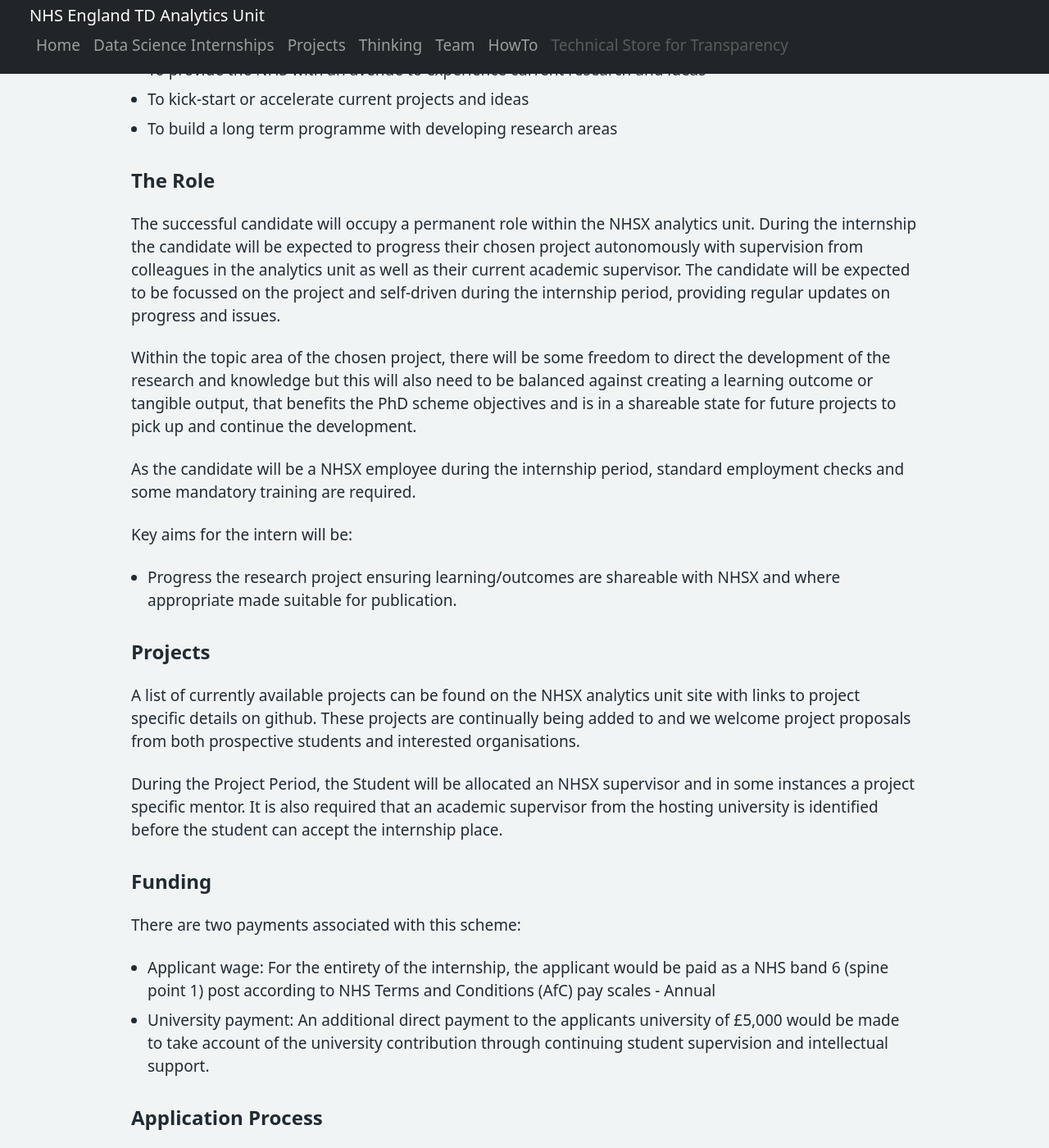
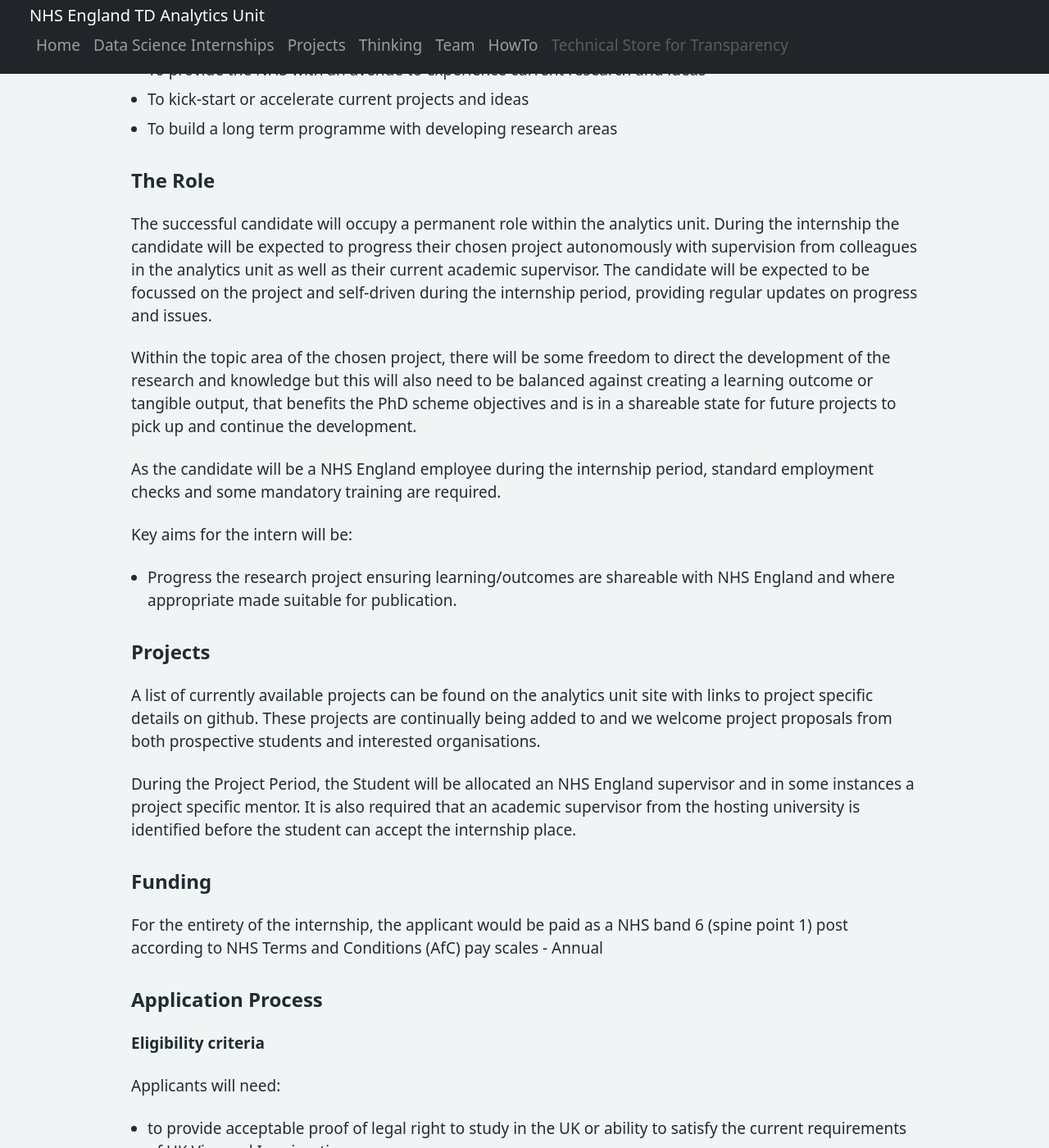
Before and after one commit to nhsx/AnalyticsUnit, a Jekyll site: the page built from content/phdinterns.md, in a window 1280 px wide and 1400 px high, scrolled down 1186 px. Shown: the whole window at 82% size. Built offline with Jekyll 4.4.1, drawn with Linux system fonts in a browser that asks for light colours; some of the changed text lies outside the part shown.

Commit message:
Slight changes to PhD Text

```diff
--- a/content/phdinterns.md
+++ b/content/phdinterns.md
@@ -15,11 +15,11 @@ This scheme aims to connect NHS real data and issues with academic thought and r
 
 We are looking for PhD students working in a quantitative discipline but with an interest in applying their knowledge and gaining experience of creating solutions for the NHS.  Both student and university will be funded during the duration of the internship covering between three and six months.
 
-Our aim is to continually build on previous learning whilst having an avenue for including the latest research and approaches.  Where possible we will work in an open and transparent way ensuring that learning is shared and insights made available for others to reproduce.  At the end of the project the applicant will submit a final report suitable for publication in open literature, and presentations to NHSX on their results including their experience of the project.  The nature of the output will depend on the specific project.
+Our aim is to continually build on previous learning whilst having an avenue for including the latest research and approaches.  Where possible we will work in an open and transparent way ensuring that learning is shared and insights made available for others to reproduce.  At the end of the project the applicant will submit a final report suitable for publication in open literature, and presentations to NHS England on their results including their experience of the project.  The nature of the output will depend on the specific project.
 
 Key priorities of the internship will be:
 - Safe and appropriate use of NHS data
-- To producing a balanced outcome for both the student and NHSX, with useable outputs
+- To producing a balanced outcome for both the student and NHS England, with useable outputs
 - To provide the student(s) with experience of completing a live business project
 - To provide the NHS with an avenue to experience current research and ideas
 - To kick-start or accelerate current projects and ideas
@@ -27,26 +27,23 @@ Key priorities of the internship will be:
 
 ### The Role
 
-The successful candidate will occupy a permanent role within the NHSX analytics unit.   During the internship the candidate will be expected to progress their chosen project autonomously with supervision from colleagues in the analytics unit as well as their current academic supervisor.   The candidate will be expected to be focussed on the project and self-driven during the internship period, providing regular updates on progress and issues.
+The successful candidate will occupy a permanent role within the analytics unit.   During the internship the candidate will be expected to progress their chosen project autonomously with supervision from colleagues in the analytics unit as well as their current academic supervisor.   The candidate will be expected to be focussed on the project and self-driven during the internship period, providing regular updates on progress and issues.
 
 Within the topic area of the chosen project, there will be some freedom to direct the development of the research and knowledge but this will also need to be balanced against creating a learning outcome or tangible output, that benefits the PhD scheme objectives and is in a shareable state for future projects to pick up and continue the development.
 
-As the candidate will be a NHSX employee during the internship period, standard employment checks and some mandatory training are required.
+As the candidate will be a NHS England employee during the internship period, standard employment checks and some mandatory training are required.
 
 Key aims for the intern will be:
-- Progress the research project ensuring learning/outcomes are shareable with NHSX and where appropriate made suitable for publication.
+- Progress the research project ensuring learning/outcomes are shareable with NHS England and where appropriate made suitable for publication.
 
 ### Projects
 
-A list of currently available projects can be found on the NHSX analytics unit site with links to project specific details on github.  These projects are continually being added to and we welcome project proposals from both prospective students and interested organisations.
+A list of currently available projects can be found on the analytics unit site with links to project specific details on github.  These projects are continually being added to and we welcome project proposals from both prospective students and interested organisations.
 
-During the Project Period, the Student will be allocated an NHSX supervisor and in some instances a project specific mentor.   It is also required that an academic supervisor from the hosting university is identified before the student can accept the internship place.
+During the Project Period, the Student will be allocated an NHS England supervisor and in some instances a project specific mentor.   It is also required that an academic supervisor from the hosting university is identified before the student can accept the internship place.
 
 ### Funding
-There are two payments associated with this scheme:
-
-- Applicant wage: For the entirety of the internship, the applicant would be paid as a NHS band 6 (spine point 1) post according to NHS Terms and Conditions (AfC) pay scales - Annual
-- University payment: An additional direct payment to the applicants university of £5,000 would be made to take account of the university contribution through continuing student supervision and intellectual support.
+For the entirety of the internship, the applicant would be paid as a NHS band 6 (spine point 1) post according to NHS Terms and Conditions (AfC) pay scales - Annual
 
 ### Application Process
 
@@ -67,9 +64,13 @@ Interviews 			    Late November
 
 Outcomes Communicated 	Early December
 
+January Wave Start      Mid-January
+
+June Wave Start      Mid-June
+
 ### How to Apply
 
-Application links will be made available on the [NHSX Analytics Unit website](https://www.nhsx.nhs.uk/key-tools-and-info/nhsx-analytics-unit/apply-for-nhsx-analytics-unit-internship/) between the open and close dates
+Application links will be made available on the [Analytics Unit website](https://www.nhsx.nhs.uk/key-tools-and-info/nhsx-analytics-unit/apply-for-nhsx-analytics-unit-internship/) between the open and close dates
 
 As part of the application you will be asked to specify which project(s) you are interested in and any relevant experience in these areas.
 
```
